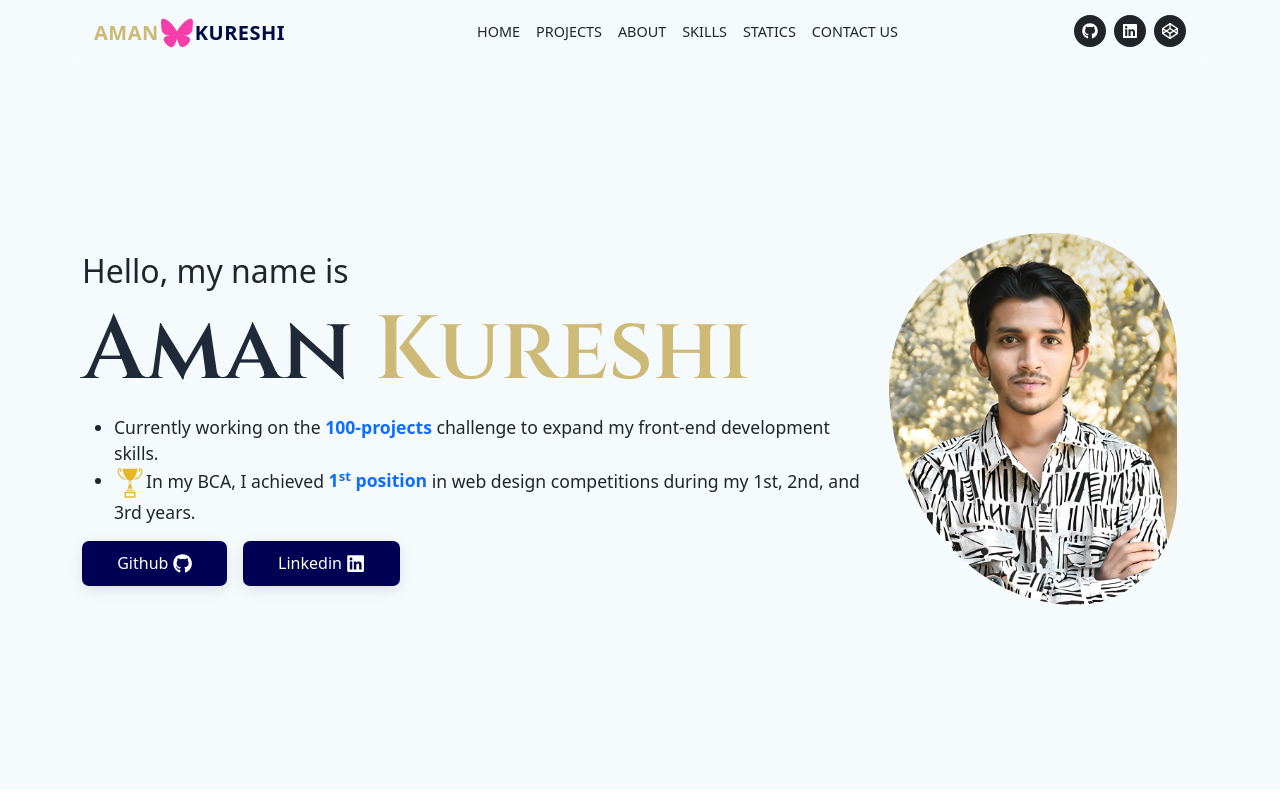
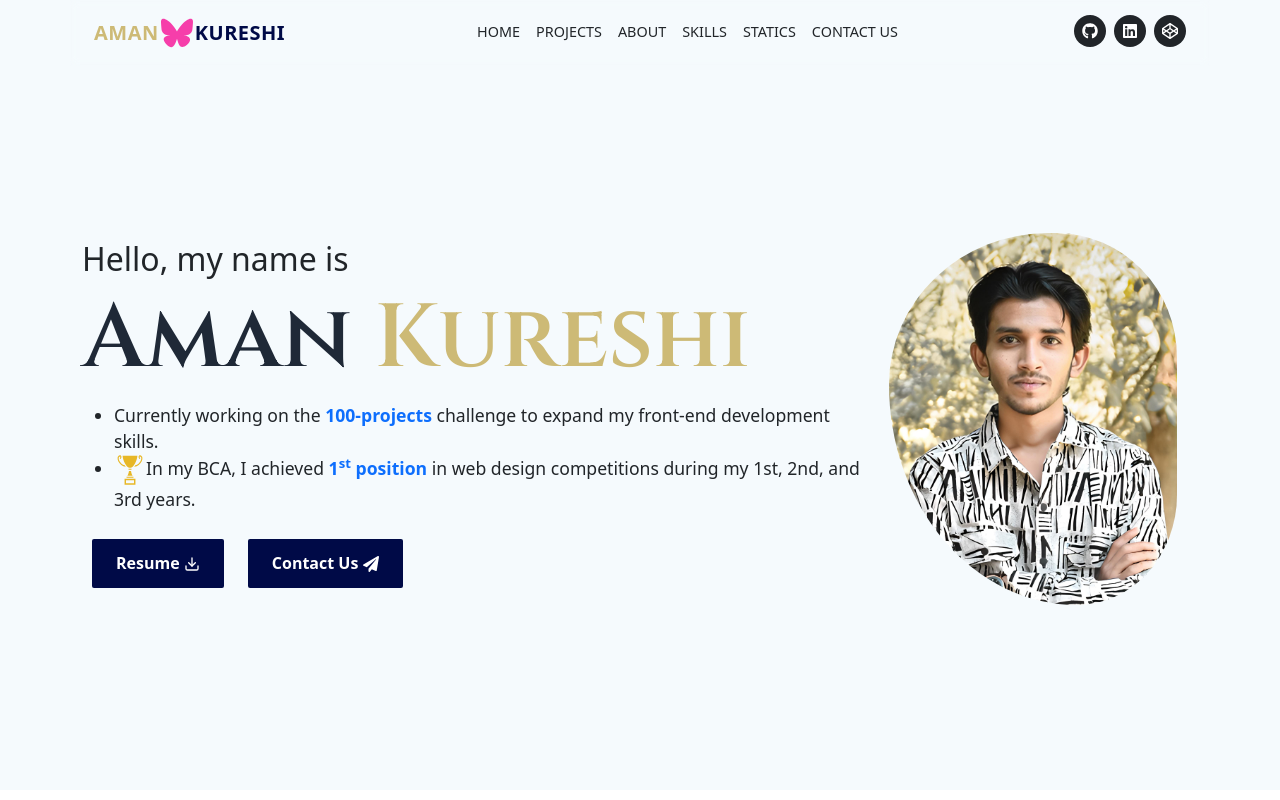
Before and after one commit to amankureshi/portfolio-2025, a React (Vite) app: page / in a window 1280 px wide. Shown: the top 800 px of the page. Built offline with nearby package versions, Linux system fonts and the light colour scheme.

Commit message:
Added new button download and contacts

```diff
--- a/src/Components/HeroSection.jsx
+++ b/src/Components/HeroSection.jsx
@@ -1,10 +1,11 @@
 import React from "react";
 import "./HeroSection.css";
-import { FaGithub } from "react-icons/fa";
-import { FaLinkedin } from "react-icons/fa";
+import Resume from "../assets/Aman_Frontend_Resume.pdf";
 import useAOS from "../Hooks/useAos";
 import HeroImage from "../assets/image/Hero-bg.jpg";
 import { GiTrophyCup } from "react-icons/gi";
+import { FiDownload } from "react-icons/fi";
+import { FaPaperPlane } from "react-icons/fa";
 
 const HeroSection = () => {
   useAOS();
@@ -51,24 +52,20 @@ const HeroSection = () => {
             </li>
           </ul>
 
-          <div className="hero-button">
+          <div class="d-inline-flex gap-1">
+            <a
+              href={Resume}
+              className="btn btn-dark text-white px-4 py-3 lh-1 resume-btn"
+              target="_blank"
+            >
+              Resume <FiDownload />
+            </a>
             <a
               href="https://github.com/amankureshi"
               target="_blank"
-              className="text-decoration-none"
+              className="btn btn-dark text-white px-4 py-3 lh-1 resume-btn"
             >
-              <button className="hero-btn text-white">
-                Github <FaGithub />
-              </button>
-            </a>
-            <a
-              href="https://www.linkedin.com/in/aman-kureshi/"
-              target="_blank"
-              className="text-decoration-none"
-            >
-              <button className="hero-btn text-white">
-                Linkedin <FaLinkedin />
-              </button>
+              Contact Us <FaPaperPlane />
             </a>
           </div>
         </div>
```
